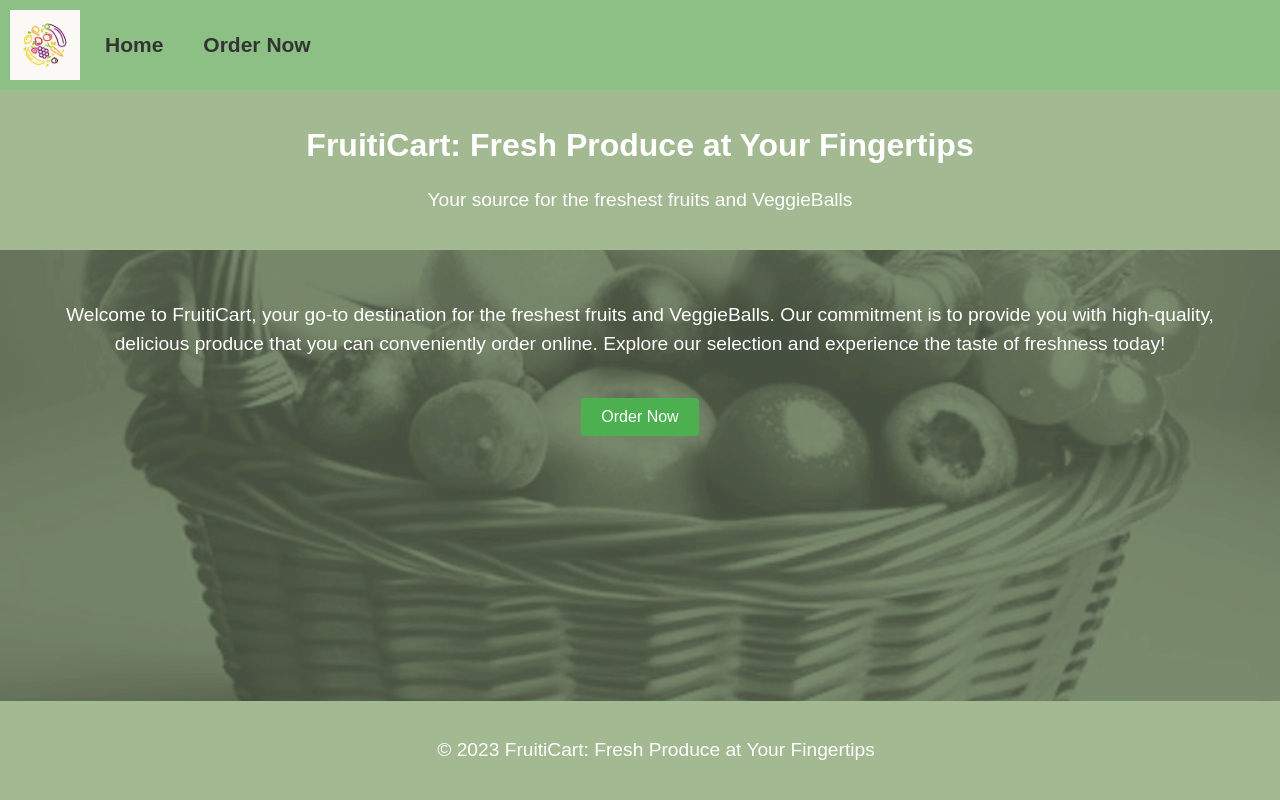
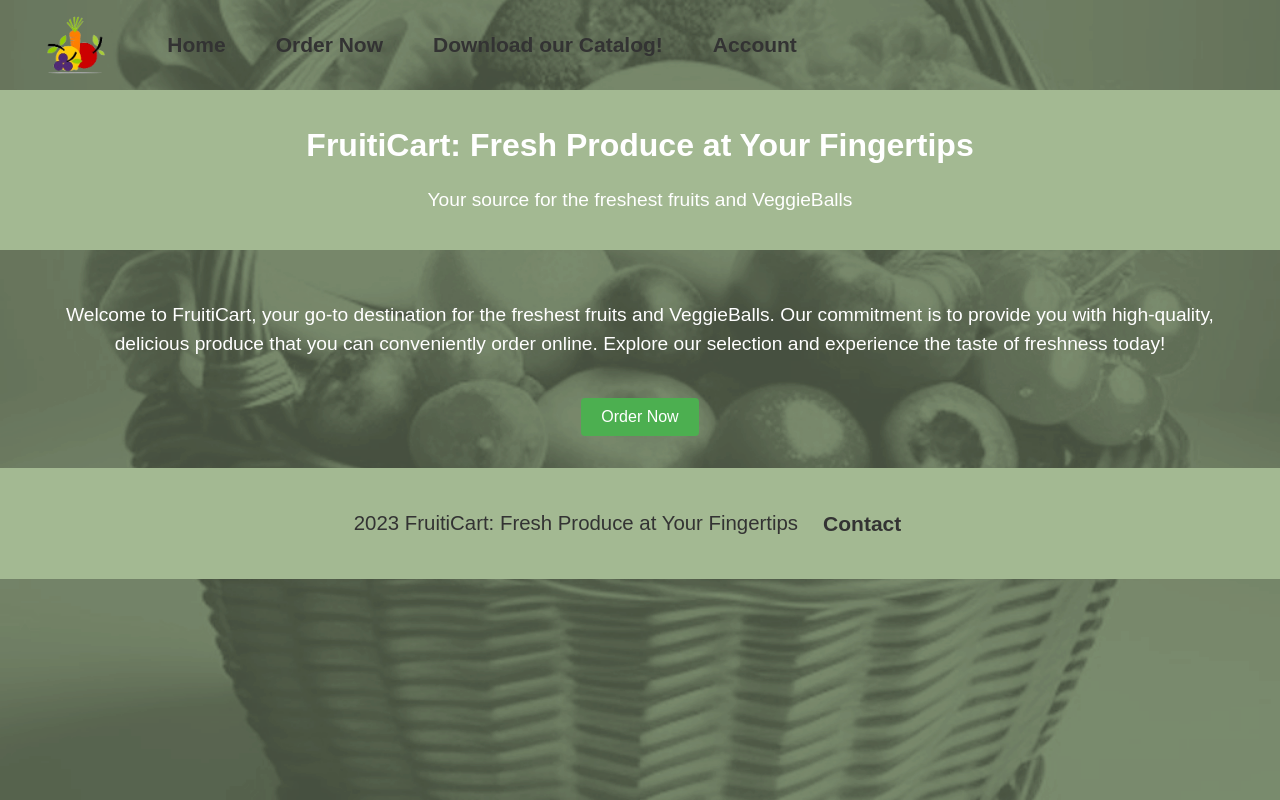
Before and after one commit to louise2701/Security, a Django app: page /order/home/ in a window 1280 px wide. Run offline with Django 4.2, Linux system fonts and the light colour scheme.

Commit message:
footer + contact and account links created

```diff
--- /dev/null
+++ b/fruiticart/order/templates/footer.html
@@ -0,0 +1,52 @@
+<!DOCTYPE html>
+<html lang="fr">
+
+<head>
+    <meta charset="UTF-8">
+    <meta name="viewport" content="width=device-width, initial-scale=1.0">
+    <title>Footer</title>
+    {% load static %}
+    <style>
+        body {
+            font-family: Arial, sans-serif;
+            margin: 0;
+        }
+
+        footer {
+            color: #333;
+            font-size: 17px;
+            text-align: center; /* Centrer le texte à l'intérieur du footer */
+            bottom: 0;
+            display: flex;
+            align-items: center;
+            justify-content: center; /* Centrer le contenu horizontalement */
+            padding: 10px; /* Ajout d'un espace intérieur pour le pied de page */
+        }
+
+        .contact-button {
+            display: inline-block;
+            color: #333;
+            text-decoration: none;
+            padding: 10px 15px;
+            font-size: 21px;
+            font-weight: bold;
+            transition: background-color 0.3s ease, color 0.3s ease;
+            margin-left: 10px;
+            margin-right: 10px;
+        }
+
+        .contact-button:hover {
+            background-color: #C1FFC1;
+            color: #333;
+        }
+    </style>
+</head>
+
+<body>
+    <footer>
+        <p class="footer">2023 FruitiCart: Fresh Produce at Your Fingertips</p>
+        <a href="{% url 'contact' %}" class="contact-button">Contact</a>
+    </footer>
+</body>
+
+</html>
--- a/fruiticart/order/templates/home.html
+++ b/fruiticart/order/templates/home.html
@@ -1,9 +1,10 @@
 <!DOCTYPE html>
 <html lang="fr">
+
 <head>
     <meta charset="UTF-8">
     <meta name="viewport" content="width=device-width, initial-scale=1.0">
-    <title>FruitiCart: Fresh Produce at Your Fingertips</title>
+    <title>Home</title>
     {% load static %}
     <style>
         body {
@@ -11,7 +12,6 @@
             margin: 0;
             padding: 0;
             background: url('{% static "home.png" %}') center center fixed;
-
             background-size: cover;
         }
 
@@ -49,20 +49,15 @@
 
         footer {
             background-color:  #A3B992;
-            color: white;
-            text-align: center;
             padding: 1em;
-            position: fixed;
             bottom: 0;
-            width: 100%;
         }
 
-        /* Ajout de l'opacité à l'image */
         body::after {
             content: "";
             background: url('{% static "home.png" %}') center center fixed;
             background-size: cover;
-            opacity: 0.2; /* Ajustez cette valeur pour changer l'opacité de l'image */
+            opacity: 0.2;
             top: 0;
             left: 0;
             bottom: 0;
@@ -86,7 +81,7 @@
     </section>
 
     <footer>
-        <p>&copy; 2023 FruitiCart: Fresh Produce at Your Fingertips</p>
+        {% include 'footer.html' %}
     </footer>
 
     <script>
--- a/fruiticart/order/templates/navbar.html
+++ b/fruiticart/order/templates/navbar.html
@@ -14,12 +14,12 @@
         .navbar {
             display: flex;
             align-items: center;
-    background-color: #8CC084;
             padding: 10px;
         }
 
         .logo {
             height: 70px;
+            margin-left: 10px;
             margin-right: 10px;
         }
 
@@ -31,10 +31,6 @@
             align-items: center;
         }
 
-.nav li {
-    margin-right: 10px;
-}
-
         .nav-link {
             display: inline-block;
             color: #333;
@@ -43,9 +39,25 @@
             font-size: 21px;
             font-weight: bold;
             transition: background-color 0.3s ease, color 0.3s ease;
+
+            margin-left: 10px;
+            margin-right: 10px;
         }
 
-.nav-link:hover {
+        .account {
+            color: #333;
+            text-decoration: none;
+            padding: 10px 15px;
+            font-size: 21px;
+            font-weight: bold;
+            transition: background-color 0.3s ease, color 0.3s ease;
+
+            margin-left: 10px;
+            margin-right: auto;
+        }
+
+        .nav-link:hover,
+        .account:hover {
             background-color: #C1FFC1;
             color: #333;
         }
@@ -54,10 +66,12 @@
 
 <body>
     <nav class="navbar">
-        <img src="{% static 'logo.jpg' %}" alt="Logo" class="logo">
+        <img src="{% static 'logo.png' %}" alt="Logo" class="logo">
         <ul class="nav">
             <li><a href="{% url 'home' %}" class="nav-link">Home</a></li>
             <li><a href="{% url 'produces' %}" class="nav-link">Order Now</a></li>
+            <li><a href="{% static 'catalog.pdf' %}" download class="nav-link">Download our Catalog!</a></li>
+            <li><a href="{% url 'account' %}" class="account">Account</a></li>
         </ul>
     </nav>
 </body>
--- a/fruiticart/order/urls.py
+++ b/fruiticart/order/urls.py
@@ -1,9 +1,11 @@
 from django.urls import path
 
-from .views import home, produces, order_infos
+from .views import home, produces, order_infos, account, contact
 
 urlpatterns = [
     path('home/', home, name='home'),
     path('produces/', produces, name='produces'),
     path('order_infos/', order_infos, name='order_infos'),
+    path('account', account, name='account'),
+    path('contact/', contact, name='contact')
 ]
--- a/fruiticart/order/views.py
+++ b/fruiticart/order/views.py
@@ -27,3 +27,9 @@ def produces(request):
 
 def order_infos(request):
     return render(request, 'order_infos.html')
+
+def account(request):
+    return render(request, 'account.html')
+
+def contact(request):
+    return render(request, 'contact.html')
```
Also changed, not shown: fruiticart/order/templates/account.html (added, +27 -0 lines), fruiticart/order/templates/order_infos.html (+4 -6 lines), fruiticart/order/templates/produces.html (+11 -10 lines), fruiticart/order/templates/contact.html (added), fruiticart/static/logo.jpg (deleted), fruiticart/static/logo.png (added), 1 other file. Lines whose indentation alone changed are shown as unchanged.
